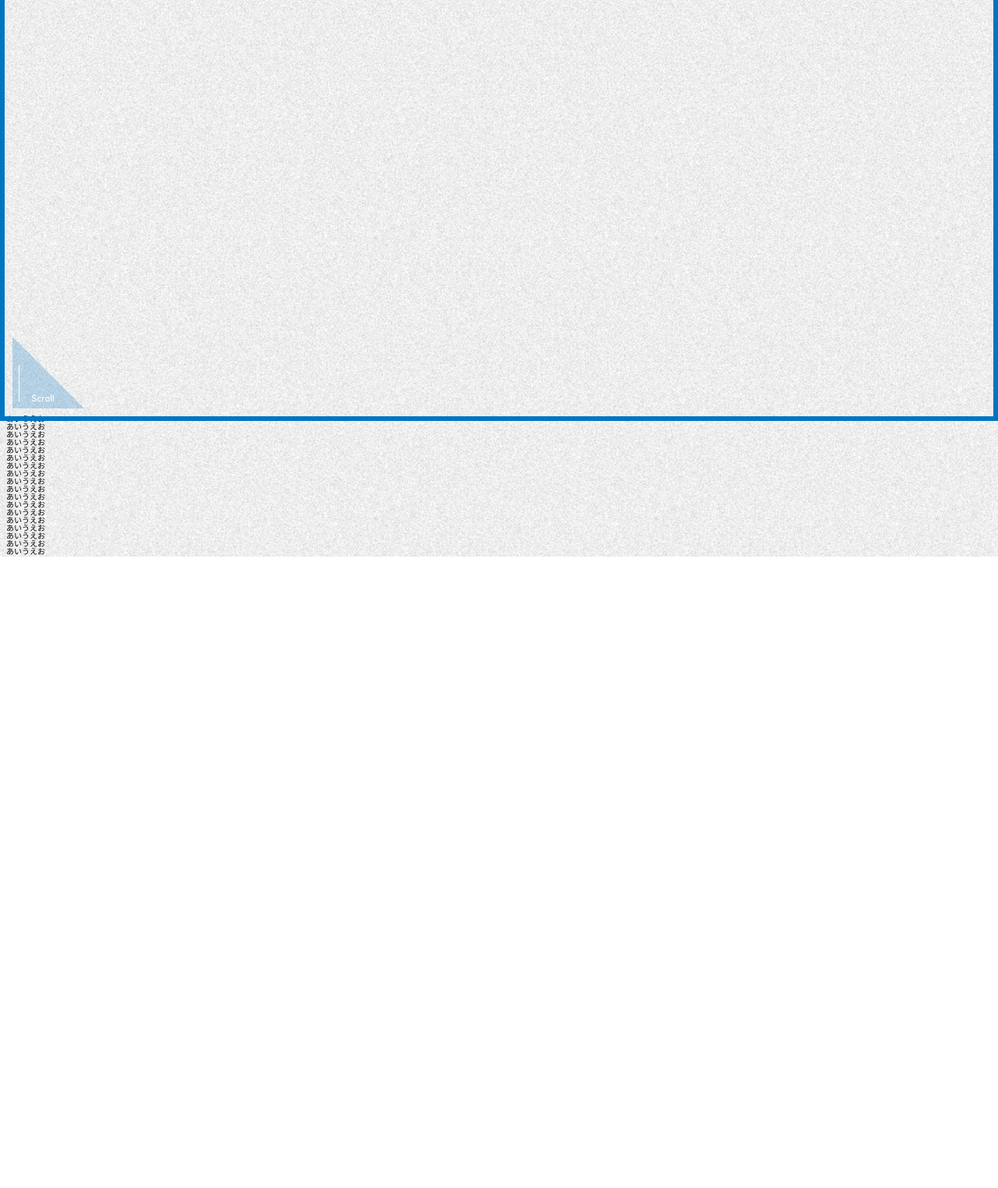
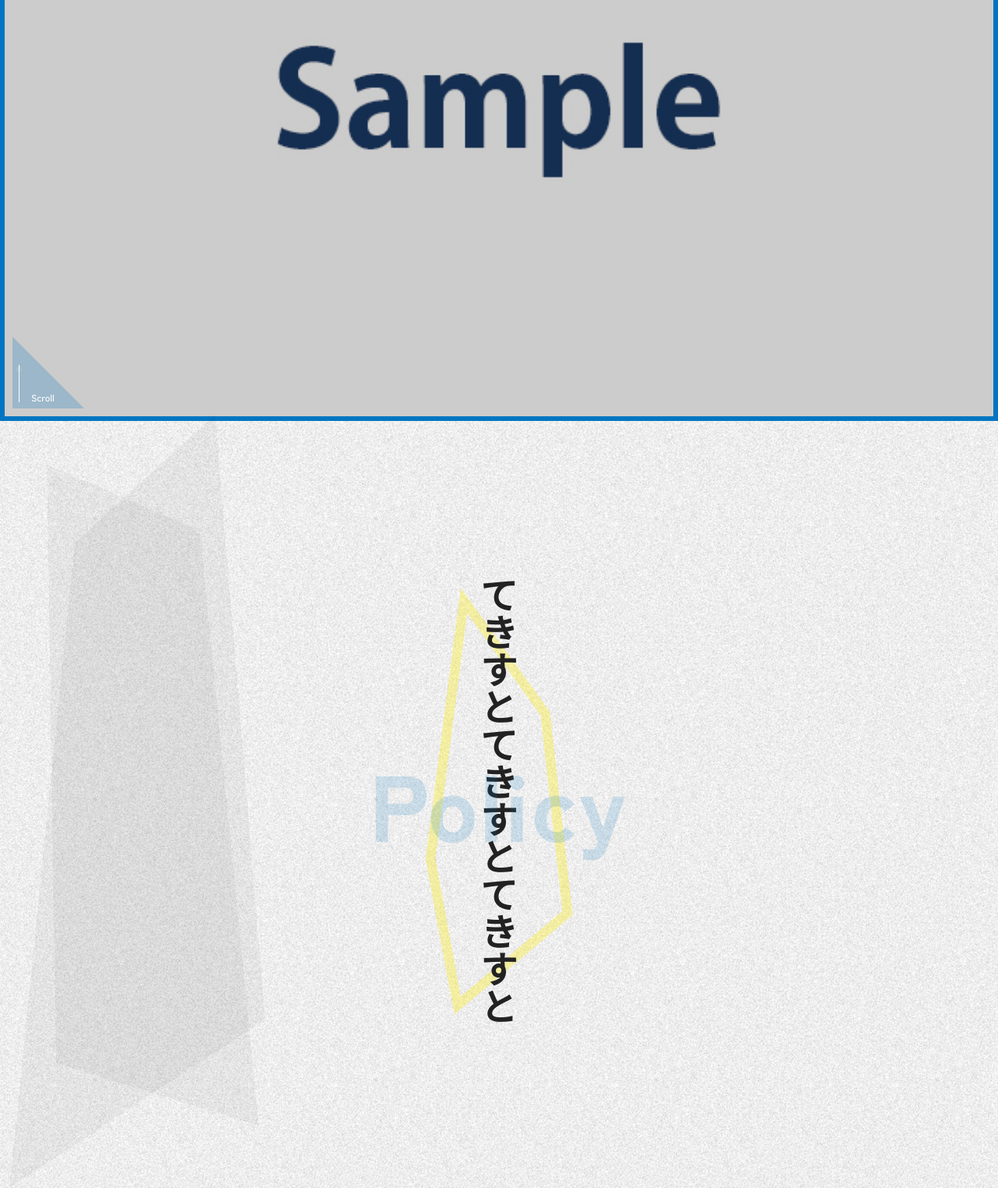
Before and after one commit to sf-captain/20220118200000-sf_corporat_site-20230507113900, a website built with Vite: page index.html in a window 1280 px wide. Shown: the part 260-1784 px from the top of the page at 78% size. Before the commit the page ends 974 px from the top, so only its background shows below. Built offline with nearby package versions, Linux system fonts and the light colour scheme; files whose address does not match are found by name.

Commit message:
20230509174200

```diff
--- a/index.html
+++ b/index.html
@@ -36,29 +36,31 @@
     </header>
 
     <div class="hero">
+      <p class="hero__copy">
+        てきすと<br />てきすとてきすと<br />てきすと<br />てきすと。
+      </p>
+
+      <div class="hero__mv">
+        <img src="./src//img//mv.jpg" alt="" />
+      </div>
+
       <div class="hero__scroll">
         <span class="hero__scrollText">Scroll</span>
       </div>
     </div>
 
-    <p>あいうえお</p>
-    <p>あいうえお</p>
-    <p>あいうえお</p>
-    <p>あいうえお</p>
-    <p>あいうえお</p>
-    <p>あいうえお</p>
-    <p>あいうえお</p>
-    <p>あいうえお</p>
-    <p>あいうえお</p>
-    <p>あいうえお</p>
-    <p>あいうえお</p>
-    <p>あいうえお</p>
-    <p>あいうえお</p>
-    <p>あいうえお</p>
-    <p>あいうえお</p>
-    <p>あいうえお</p>
-    <p>あいうえお</p>
-    <p>あいうえお</p>
+    <div class="policy">
+      <p class="policy__text">てきすとてきすとてきすと</p>
+      <svg
+        class="policy__line"
+        version="1.1"
+        xmlns="http://www.w3.org/2000/svg"
+        viewBox="0 0 184 536"
+      >
+        <path d="M 48 16 L 150 158 L 178 408 L 40 524 L 6 340 Z" />
+      </svg>
+      <div class="policy__bgShape"></div>
+    </div>
 
     <script type="module" src="/src/main.ts"></script>
   </body>
--- a/src/sass/style.scss
+++ b/src/sass/style.scss
@@ -9,11 +9,14 @@ $fw-MEDIUM: 500;
 $fw-BOLD: 700;
 $fw-BLACK: 900;
 
+$fc-MAIN: #222;
+
 html {
   font-size: 62.5%;
   line-height: 1;
   font-family: "Zen Kaku Gothic New", sans-serif;
   font-weight: $fw-REGULAR;
+  color: $fc-MAIN;
   height: 100%;
 }
 
@@ -50,6 +53,7 @@ body {
 
   &__heading {
     font-size: 10px;
+    letter-spacing: 0.02em;
     line-height: 1.2;
     margin-bottom: 16px;
   }
@@ -62,6 +66,28 @@ body {
 .hero {
   height: 100%;
   position: relative;
+
+  &__copy {
+    font-size: 36px;
+    font-weight: $fw-BLACK;
+    letter-spacing: 0.02em;
+    line-height: 1.2;
+    color: $c-STAY_FREE_BLUE;
+    position: absolute;
+    top: 384px;
+    left: 16px;
+  }
+
+  &__mv {
+    position: absolute;
+    inset: -2px;
+
+    img {
+      width: 100%;
+      height: 100%;
+      object-fit: cover;
+    }
+  }
 
   &__scroll {
     background-color: $c-STAY_FREE_BLUE-rgba;
@@ -130,3 +156,77 @@ body {
     left: 24px;
   }
 }
+
+.policy {
+  display: flex;
+  justify-content: center;
+  align-items: center;
+  height: 992px;
+  position: relative;
+  z-index: 0;
+
+  &::before {
+    content: "Policy";
+    font-size: 120px;
+    font-weight: $fw-BLACK;
+    letter-spacing: 0.02em;
+    color: rgba(1, 117, 194, 0.16);
+    position: absolute;
+    inset: 50% auto auto 50%;
+    translate: -50% -50%;
+  }
+
+  &__text {
+    font-size: 48px;
+    font-weight: $fw-BLACK;
+    writing-mode: vertical-rl;
+  }
+
+  &__line {
+    margin: auto;
+    position: absolute;
+    inset: 0;
+    z-index: -1;
+    width: calc(184px + 6px + 6px);
+    height: calc(536px + 6px + 6px);
+
+    path {
+      fill: transparent;
+      stroke: #ffeb00;
+      stroke-width: 12px;
+      opacity: 0.32;
+    }
+  }
+
+  &__bgShape {
+    width: 100%;
+    height: 100%;
+    position: absolute;
+    inset: 0;
+    z-index: -2;
+
+    &::before {
+      content: "";
+      display: block;
+      background-color: black;
+      clip-path: polygon(52px 64px, 248px 148px, 324px 912px, 64px 832px);
+      opacity: 0.04;
+      width: 100%;
+      height: 100%;
+      position: absolute;
+      inset: 0;
+    }
+
+    &::after {
+      content: "";
+      display: block;
+      background-color: black;
+      clip-path: polygon(88px 164px, 268px 0, 332px 776px, 4px 992px);
+      opacity: 0.04;
+      width: 100%;
+      height: 100%;
+      position: absolute;
+      inset: 0;
+    }
+  }
+}
```
Also changed, not shown: dist/assets/mv-b5fd391c.jpg (added), dist/index.html, src/img/mv.jpg (added), 4 other files.
